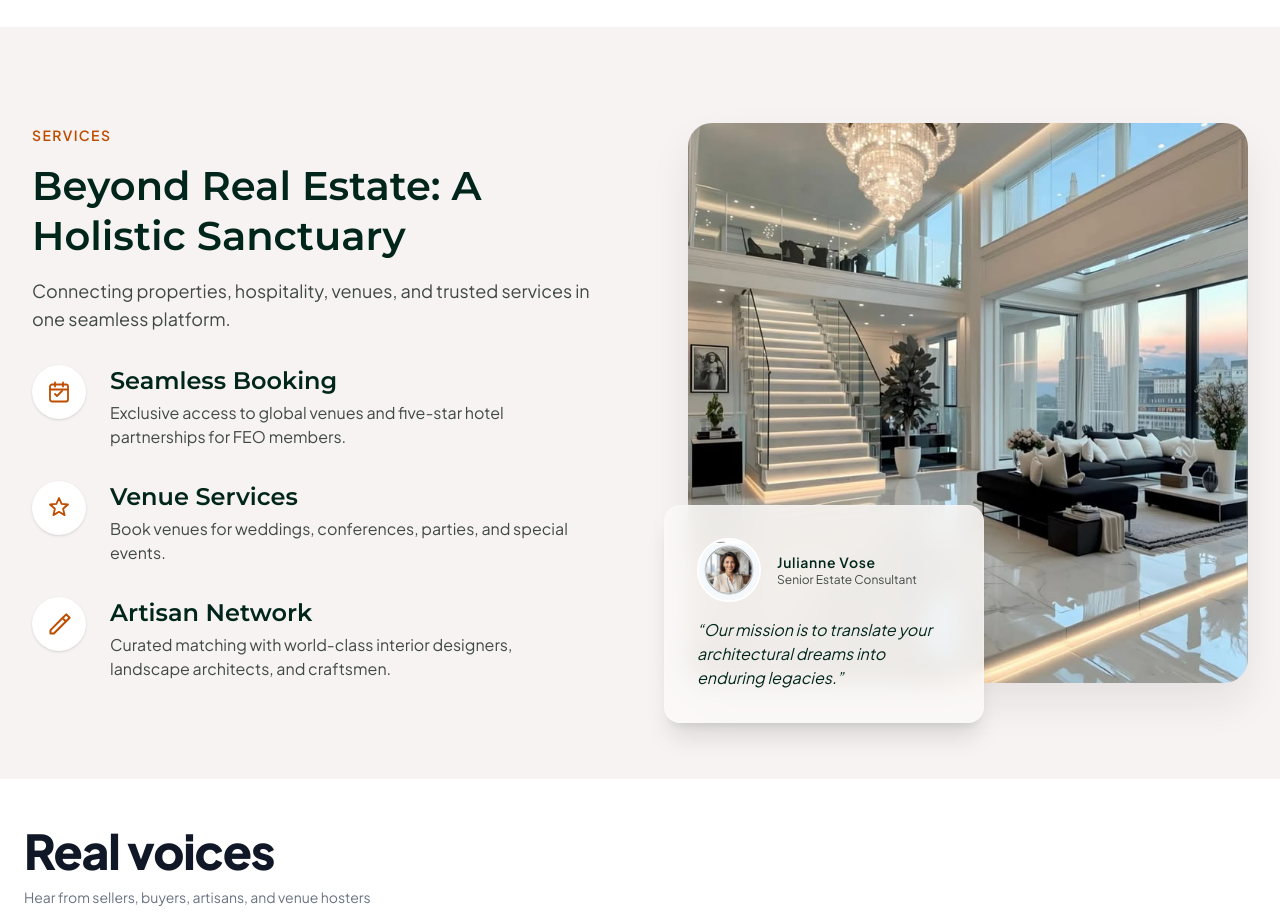
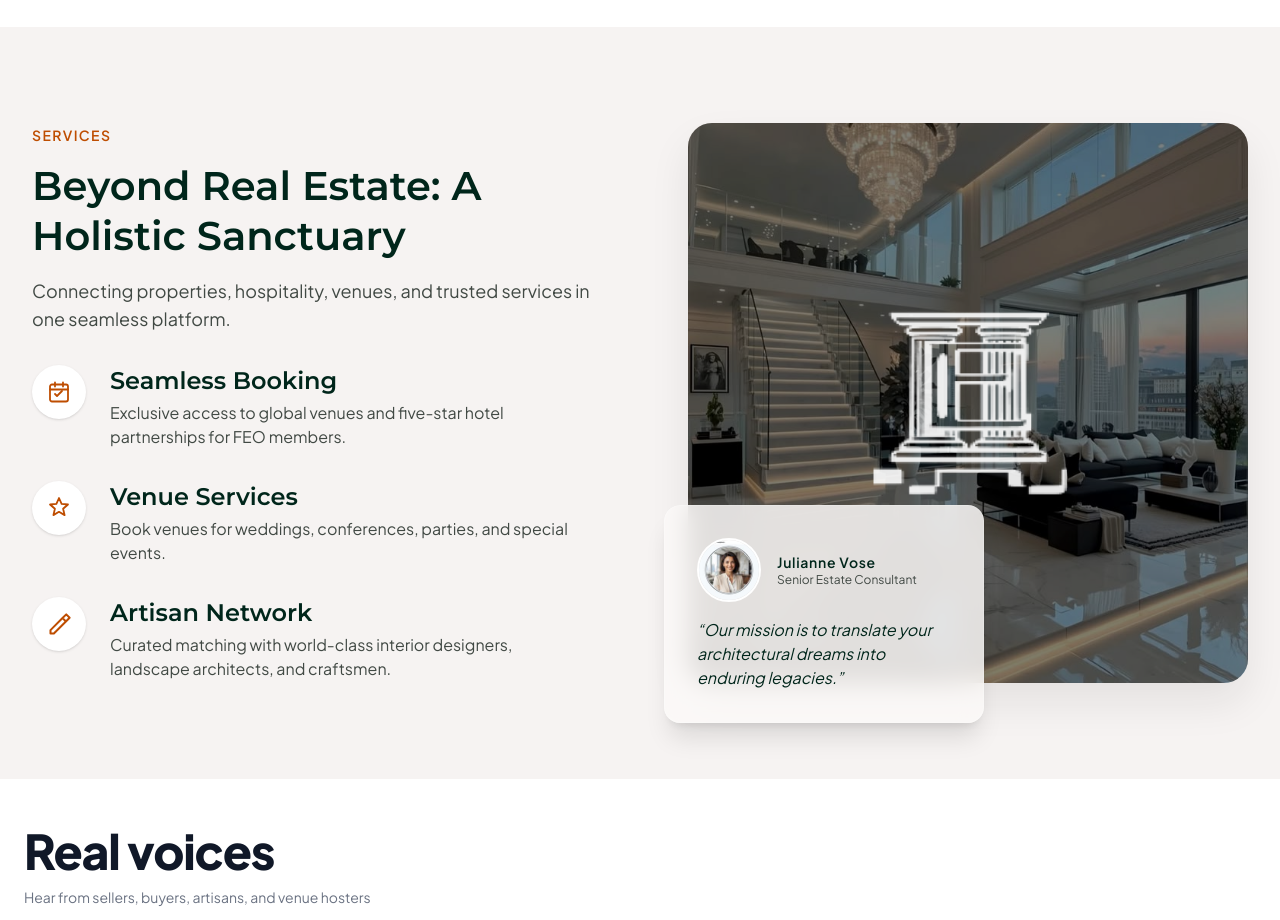
Before and after one commit to REGENCY-14/Real-Estate, a Next.js app: page /home in a window 1280 px wide. Shown: the part 3000-3920 px from the top of the page. Built offline with nearby package versions, Linux system fonts and the light colour scheme.

Commit message:
Add the glowing logo watermark to the Holistic Services image
Re-synced with the current Figma "Our Services - Asymmetric Layout"
section: the interior photo gets a dark tint and a centered, glowing
white FESTARI column mark, matching the design's watermark treatment.

```diff
--- a/src/app/home/components/HolisticServicesSection.tsx
+++ b/src/app/home/components/HolisticServicesSection.tsx
@@ -90,6 +90,16 @@ export default function HolisticServicesSection() {
         <div className="relative">
           <div className="relative h-[420px] w-full overflow-hidden rounded-3xl shadow-[0px_20px_40px_0px_rgba(26,26,26,0.08)] md:h-[560px]">
             <Image src="/landing/services-interior.jpg" alt="Holistic estate services" fill className="object-cover" />
+            <div className="absolute inset-0 bg-black/50" />
+            <div className="absolute inset-0 flex items-center justify-center">
+              <Image
+                src="/auth-logo-mark.png"
+                alt=""
+                width={140}
+                height={186}
+                className="h-[38%] w-auto opacity-90 [filter:brightness(0)_invert(1)] drop-shadow-[0_0_48px_rgba(0,0,0,0.55)]"
+              />
+            </div>
           </div>
           <div className="relative -mt-16 ml-4 max-w-[320px] rounded-2xl border border-white/20 bg-[rgba(252,249,248,0.85)] p-8 shadow-xl backdrop-blur-md md:absolute md:bottom-[-40px] md:left-[-40px] md:mt-0">
             <div className="flex items-center gap-4">
```
